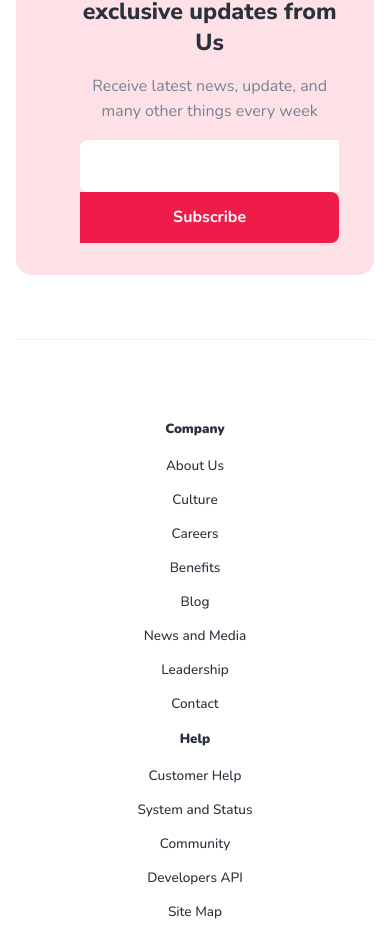
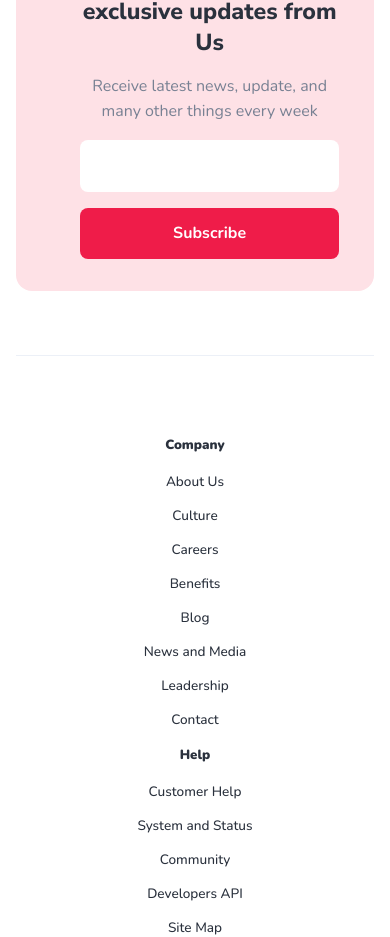
Before and after one commit to Master-Osaro/travelwise, a Next.js app: page / in a window 390 px wide. Shown: the part 6019-6956 px from the top of the page. Built offline with nearby package versions, Linux system fonts and the light colour scheme.

Commit message:
Subscribe form mobile styling

```diff
--- a/components/Subscribe.module.css
+++ b/components/Subscribe.module.css
@@ -34,6 +34,7 @@
 @media screen and (max-width: 640px) {
     .section__subscribe form{
         flex-direction: column;
+        gap: 1rem;
     }
 }
 
@@ -62,3 +63,11 @@
 .section__subscribe button{
     border-radius: 0 0.5rem 0.5rem 0;
 }
+
+@media screen and (max-width: 640px) {
+    .section__subscribe input,
+    .section__subscribe button{
+        border-radius: 0.5rem;
+    }
+
+}
```
